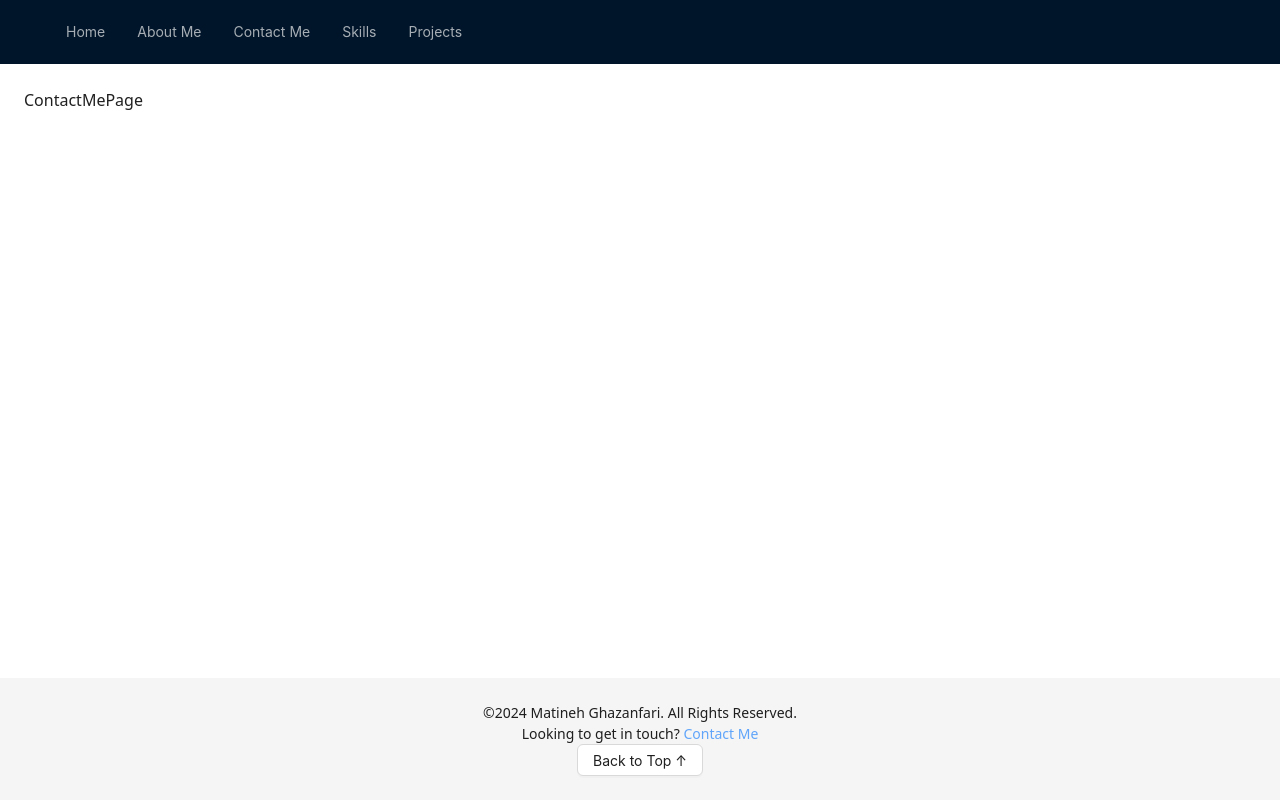
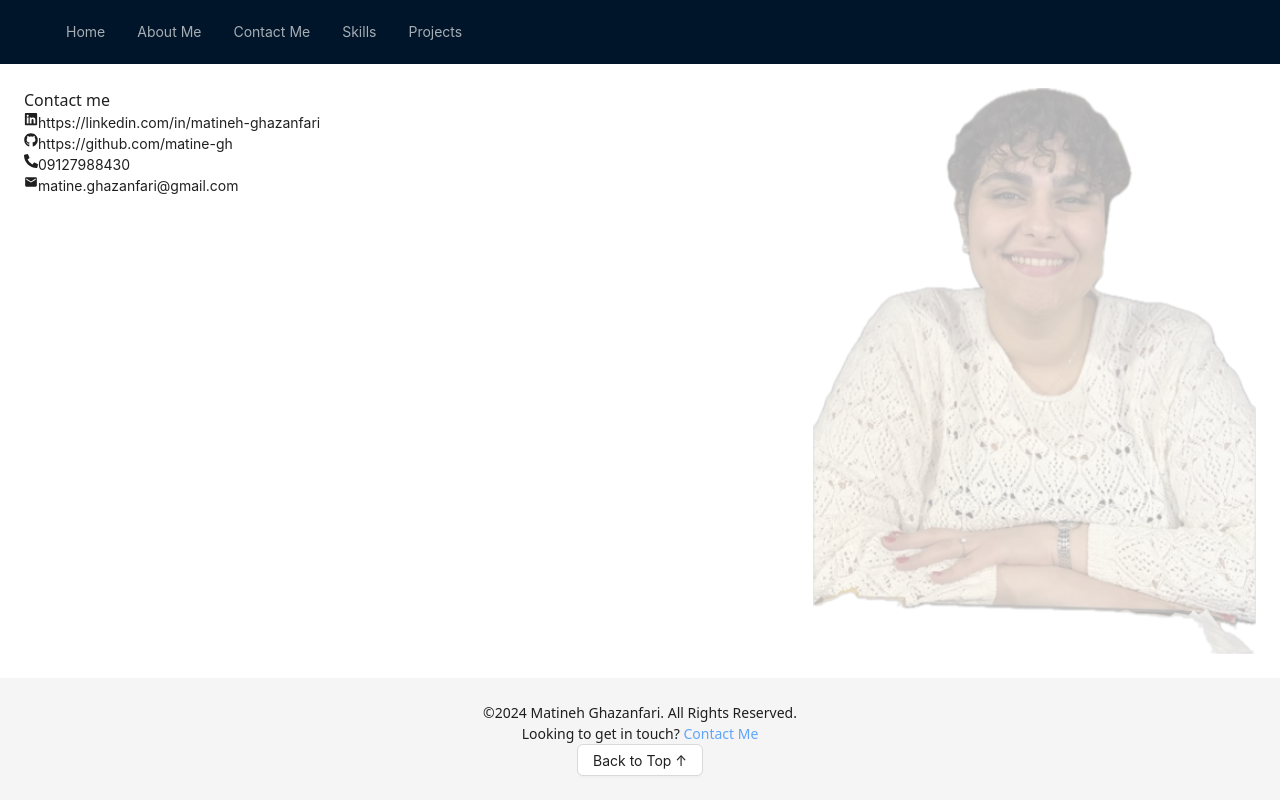
Before and after one commit to matine-gh/portfolio, a Next.js app: page /contact in a window 1280 px wide. Built offline with nearby package versions, Linux system fonts and the light colour scheme; what @ant-design/nextjs-registry would draw is missing.

Commit message:
init contact page

```diff
--- a/src/app/(pages)/contact/page.tsx
+++ b/src/app/(pages)/contact/page.tsx
@@ -1,3 +1,5 @@
+import Contact from "@/components/Contact";
+
 export default function ContactMePage() {
-  return <p>ContactMePage</p>;
+  return <Contact />;
 }
--- /dev/null
+++ b/src/components/Contact/index.tsx
@@ -0,0 +1,45 @@
+import Image from "next/image";
+import { Col, Flex, Row } from "antd";
+import { FaGithub, FaLinkedin, FaPhoneAlt } from "react-icons/fa";
+import { MdEmail } from "react-icons/md";
+
+export default function Contact() {
+  return (
+    <Flex className={"w-full h-full"} justify="space-between">
+      <div>
+        <h1>Contact me</h1>
+        <Row>
+          <Col>
+            <FaLinkedin />
+          </Col>
+          <Col>https://linkedin.com/in/matineh-ghazanfari</Col>
+        </Row>
+        <Row>
+          <Col>
+            <FaGithub />
+          </Col>
+          <Col>https://github.com/matine-gh</Col>
+        </Row>
+        <Row>
+          <Col>
+            <FaPhoneAlt />
+          </Col>
+          <Col>09127988430</Col>
+        </Row>
+        <Row>
+          <Col>
+            <MdEmail />
+          </Col>
+          <Col>matine.ghazanfari@gmail.com</Col>
+        </Row>
+      </div>
+      <Image
+        src={"/Images/sticker.webp"}
+        alt={"my image"}
+        width={400}
+        height={400}
+        className={"w-auto opacity-30"}
+      />
+    </Flex>
+  );
+}
```
Also changed, not shown: public/Images/sticker.webp (added).
